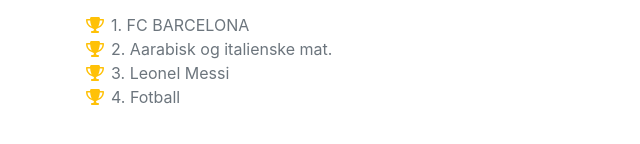
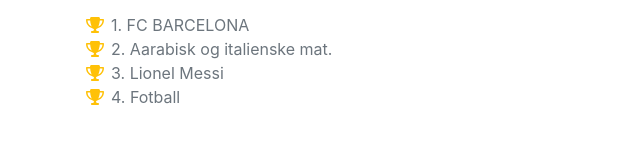
Before and after one commit to ibrawebside2/Ibrahim, a plain HTML site: page index.html in a window 1280 px wide. Shown: the part 11648-11792 px from the top of the page, 249-889 px from the left. Drawn offline with nearby package versions, Linux system fonts and the light colour scheme; a web font is replaced by a local one.

Commit message:
Add files via upload

```diff
--- a/index.html
+++ b/index.html
@@ -208,6 +208,7 @@
                       <img src="assets/img/yessir.JPG" alt="ibrahim" width="500" height="600">
                       <img src="assets/img/hår.JPG" alt="ibrahim" width="500" height="600">
                       <img src="assets/img/gabbii.JPG" alt="ibrahim" width="500" height="600">
+
                 </div>
             </section>
             <hr class="m-0" />
@@ -229,7 +230,7 @@
             </li>
             <li>
                 <span class="fa-li"><i class="fas fa-trophy text-warning"></i></span>
-                3. Leonel Messi
+                3. Lionel Messi
             </li>
             <li>
                 <span class="fa-li"><i class="fas fa-trophy text-warning"></i></span>
```
